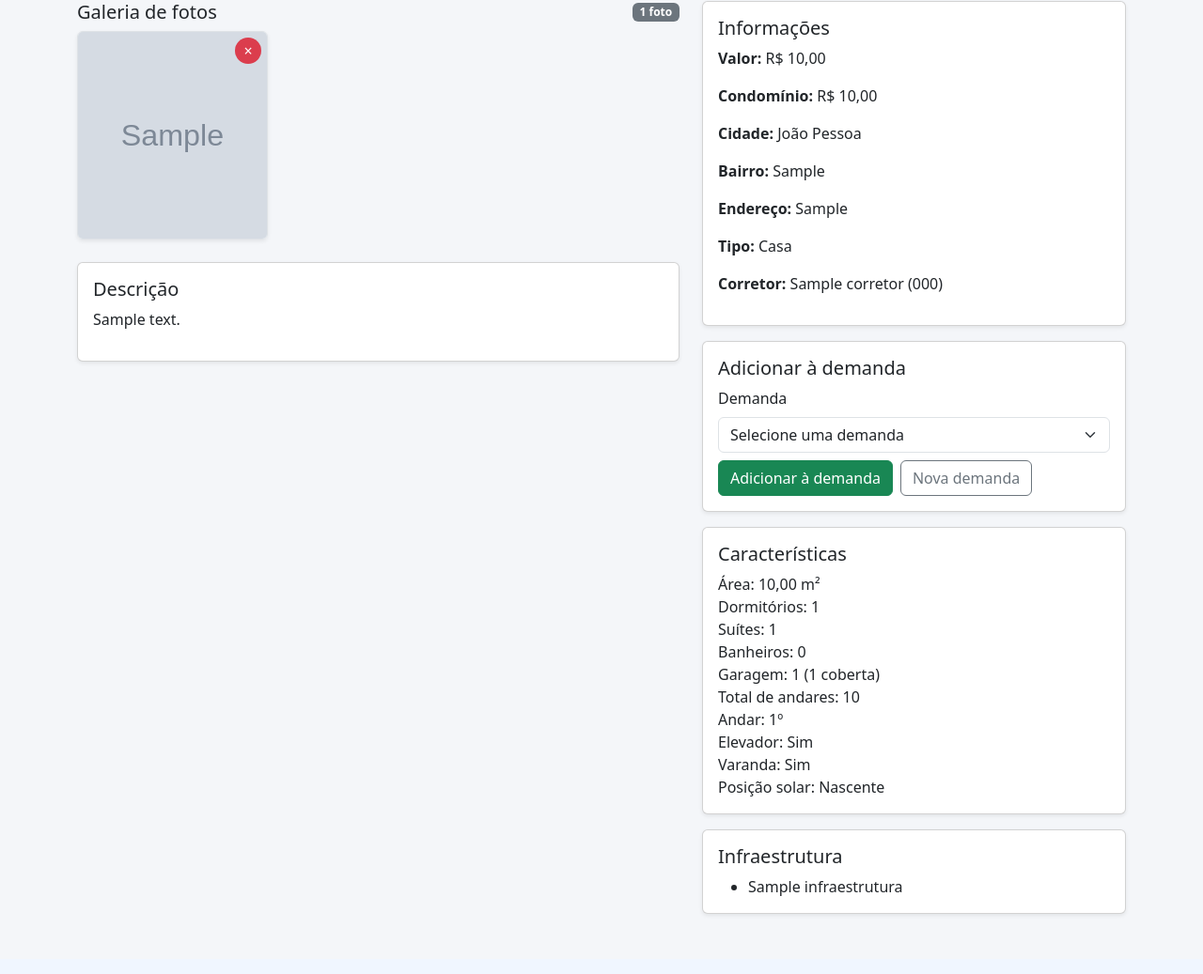
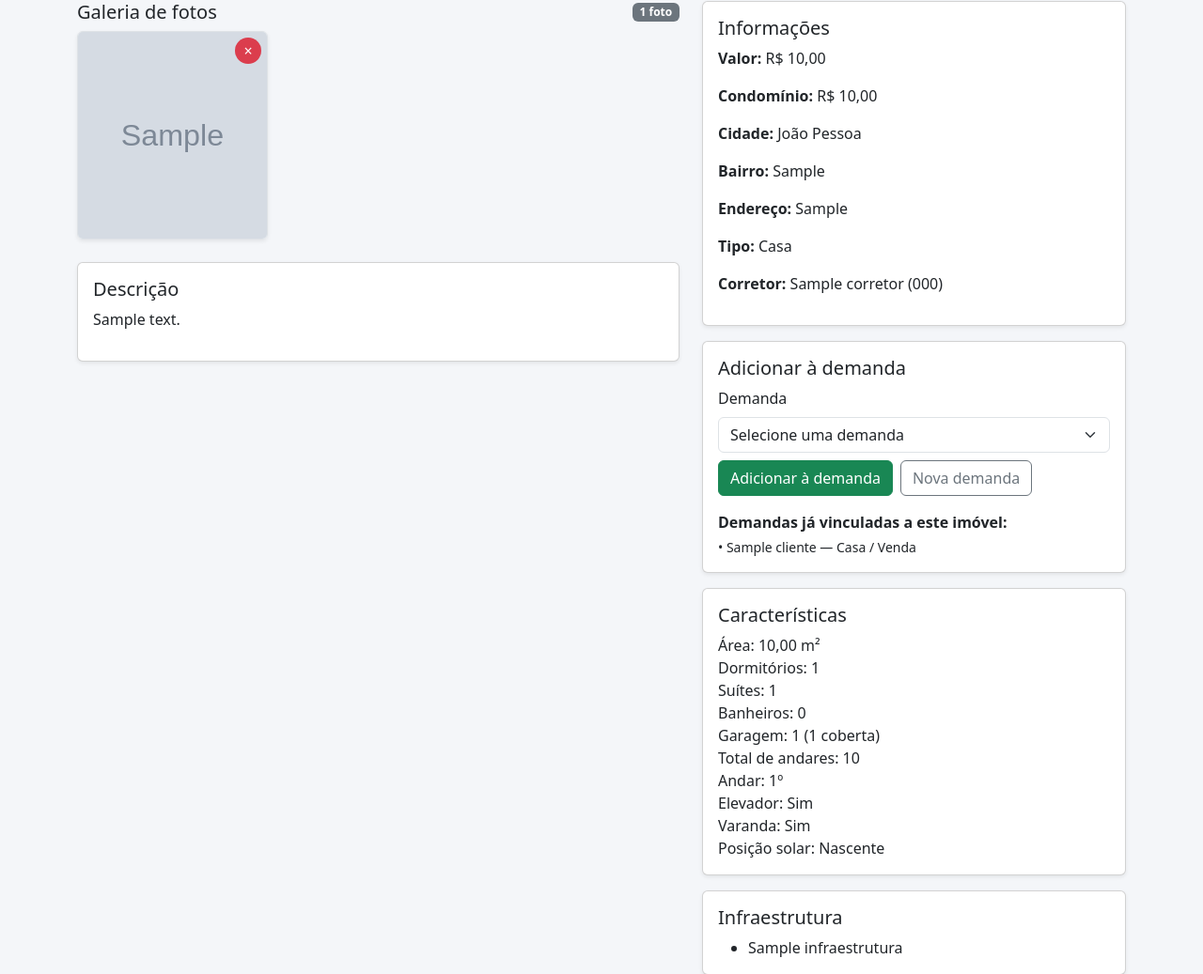
Before and after one commit to MarcuSantosDev/Gestao-Imobiliaria, a Django app: page /imoveis/1/ in a window 1280 px wide. Shown: the part 183-1220 px from the top of the page at 94% size. Before the commit the page ends 1159 px from the top, so only its background shows below. Run offline with Django 5.2, Linux system fonts and the light colour scheme; tables that the repository leaves empty hold one stand-in row (values such as "Sample post"); grey boxes marked "Sample" are stand-in pictures.

Commit message:
:lipstick: style: O campo demanda_vinculado vai começar oculto

```diff
--- a/apps/imoveis/templates/imoveis/detail.html
+++ b/apps/imoveis/templates/imoveis/detail.html
@@ -79,7 +79,22 @@
         <div class="card shadow-sm mb-3">
             <div class="card-body">
                 <h5>Adicionar à demanda</h5>
-                {% if demandas_abertas %}
+                {% if imovel.status != 'disponivel' %}
+                    {% if imovel_demandas %}
+                    <div class="mb-3">
+                        <label class="form-label">Demanda vinculada</label>
+                        <select class="form-select" disabled>
+                            {% for selecao in imovel_demandas %}
+                            <option selected>{{ selecao.demanda.cliente.nome }} — {{ selecao.demanda.get_tipo_imovel_display }} / {{ selecao.demanda.get_finalidade_display }}</option>
+                            {% endfor %}
+                        </select>
+                        <p class="small text-muted mt-2">Este imóvel está reservado, alugado ou vendido e fica vinculado a esta demanda.</p>
+                    </div>
+                    {% else %}
+                    <p class="mb-0">Este imóvel está com status <strong>{{ imovel.get_status_display }}</strong> e não pode ser adicionado a nenhuma demanda.</p>
+                    <p class="small text-muted mt-2">Somente imóveis disponíveis podem ser vinculados a demandas.</p>
+                    {% endif %}
+                {% elif demandas_abertas %}
                 <form id="adicionarDemandaForm" method="post" class="row g-2">
                     {% csrf_token %}
                     <input type="hidden" name="imovel_id" value="{{ imovel.pk }}">
@@ -101,6 +116,16 @@
                 {% else %}
                 <p class="mb-0">Não há demandas abertas disponíveis para adicionar este imóvel.</p>
                 <a href="{% url 'demandas:create' %}" class="btn btn-outline-primary mt-2">Nova demanda</a>
+                {% endif %}
+                {% if imovel.status == 'disponivel' and imovel_demandas %}
+                <div class="mt-3">
+                    <p class="mb-1"><strong>Demandas já vinculadas a este imóvel:</strong></p>
+                    <ul class="list-unstyled small mb-0">
+                        {% for selecao in imovel_demandas %}
+                        <li>• {{ selecao.demanda.cliente.nome }} — {{ selecao.demanda.get_tipo_imovel_display }} / {{ selecao.demanda.get_finalidade_display }}</li>
+                        {% endfor %}
+                    </ul>
+                </div>
                 {% endif %}
             </div>
         </div>
--- a/apps/imoveis/views.py
+++ b/apps/imoveis/views.py
@@ -182,6 +182,11 @@ class ImovelDetailView(DetailView):
     def get_context_data(self, **kwargs):
         context = super().get_context_data(**kwargs)
         context['demandas_abertas'] = DemandaCliente.objects.filter(status__in=DemandaCliente.STATUS_ABERTAS)
+        selecoes = self.object.selecoes_demanda.select_related('demanda').all()
+        context['imovel_demandas'] = selecoes
+        context['imovel_disponivel_para_demanda'] = (
+            self.object.status == 'disponivel' and not selecoes.exists()
+        )
         return context
 
 
```
Also changed, not shown: apps/demandas/views.py (+8 -1 lines), apps/imoveis/forms.py (+41 -1 lines), apps/imoveis/templates/imoveis/form.html (+25 -0 lines).
